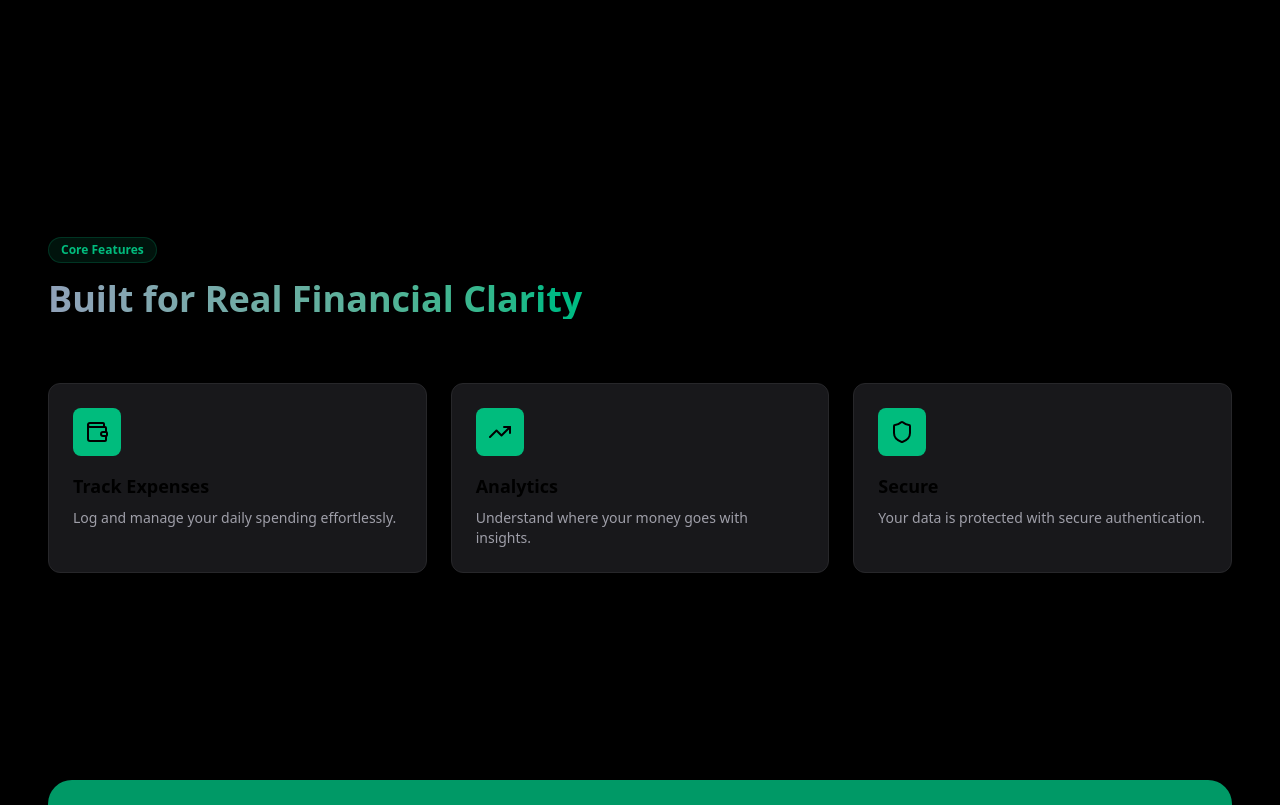
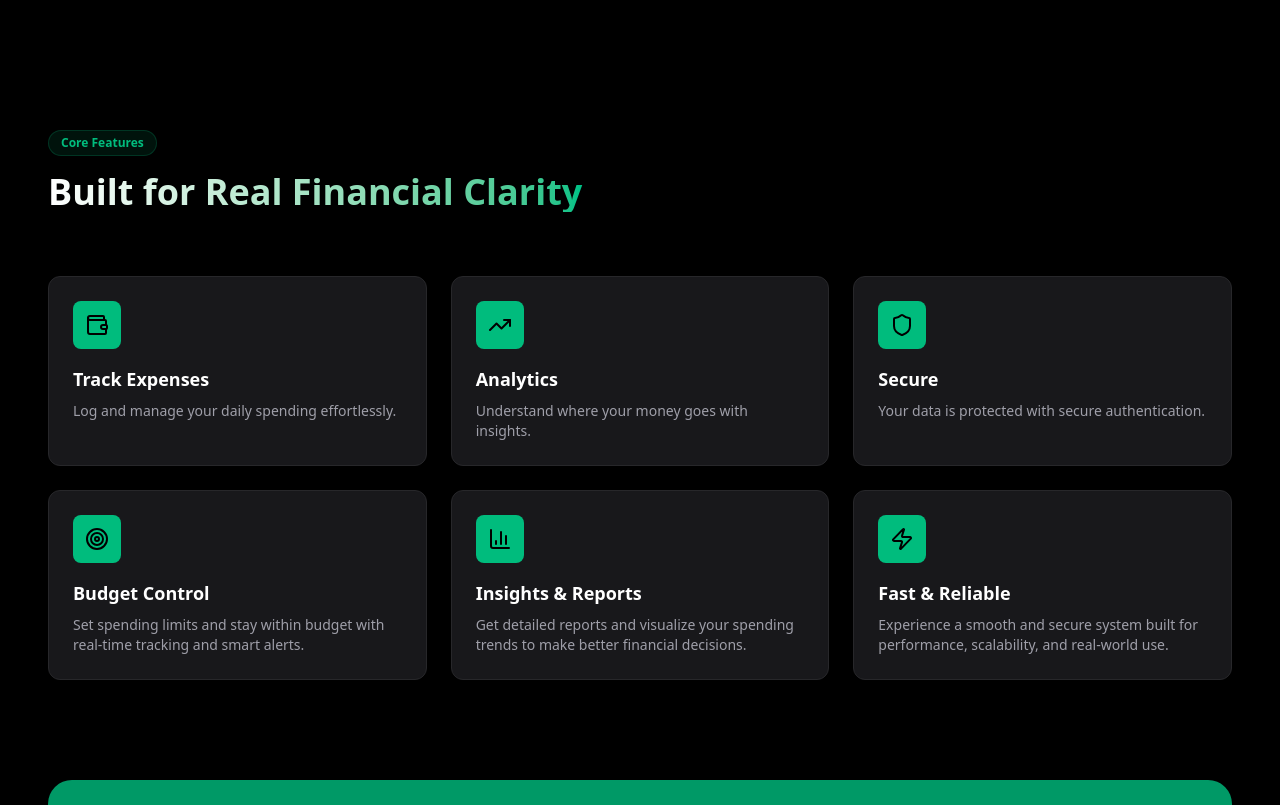
Before and after one commit to Prateet-Github/expense-vault, a Next.js app: page / in a window 1280 px wide. Shown: the part 740-1545 px from the top of the page. Built offline with nearby package versions, Linux system fonts and the light colour scheme; no server answers.

Commit message:
feat: add date filter to expenses page and enhance UI components

```diff
--- a/app/(main)/expenses/page.tsx
+++ b/app/(main)/expenses/page.tsx
@@ -2,7 +2,6 @@
 
 import { useEffect, useState } from "react";
 import { Trash2, Plus, Loader2 } from "lucide-react";
-import Link from "next/link";
 import AddExpenseModal from "@/components/ui/AddExpenseModal";
 
 interface Expense {
@@ -17,6 +16,7 @@ export default function ExpensesPage() {
   const [expenses, setExpenses] = useState<Expense[]>([]);
   const [loading, setLoading] = useState(true);
   const [open, setOpen] = useState(false);
+  const [selectedDate, setSelectedDate] = useState("");
 
   useEffect(() => {
     fetchExpenses();
@@ -57,6 +57,13 @@ export default function ExpensesPage() {
     }
   };
 
+  const filteredExpenses = selectedDate
+    ? expenses.filter((exp) => {
+        const expDate = new Date(exp.date).toLocaleDateString("en-CA");
+        return expDate === selectedDate;
+      })
+    : expenses;
+
   if (loading) {
     return (
       <div className="h-[80vh] flex items-center justify-center">
@@ -68,7 +75,7 @@ export default function ExpensesPage() {
   return (
     <div className="min-h-screen max-w-7xl mx-auto px-4 py-10 text-white">
       {/* Header */}
-      <div className="flex justify-between items-center mb-10">
+      <div className="flex flex-col sm:flex-row justify-between items-start sm:items-center gap-4 mb-6">
         <h1 className="text-2xl font-bold">Your Expenses</h1>
 
         <button
@@ -79,10 +86,29 @@ export default function ExpensesPage() {
         </button>
       </div>
 
+      {/* Date Filter */}
+      <div className="flex flex-col sm:flex-row gap-3 mb-8">
+        <input
+          type="date"
+          value={selectedDate}
+          onChange={(e) => setSelectedDate(e.target.value)}
+          className="bg-zinc-900 border border-zinc-700 px-3 py-2 rounded-lg text-sm"
+        />
+
+        {selectedDate && (
+          <button
+            onClick={() => setSelectedDate("")}
+            className="text-xs text-zinc-400 hover:text-white"
+          >
+            Clear filter
+          </button>
+        )}
+      </div>
+
       {/* List */}
-      {expenses.length > 0 ? (
+      {filteredExpenses.length > 0 ? (
         <div className="space-y-3">
-          {expenses.map((exp) => (
+          {filteredExpenses.map((exp) => (
             <div
               key={exp._id}
               className="flex justify-between items-center p-4 rounded-xl border border-zinc-800 bg-zinc-900/40 hover:bg-zinc-900/60 transition"
@@ -111,15 +137,22 @@ export default function ExpensesPage() {
         </div>
       ) : (
         <div className="text-center py-16 border border-dashed border-zinc-800 rounded-2xl">
-          <p className="text-zinc-500 mb-3">No expenses yet</p>
+          <p className="text-zinc-500 mb-3">
+            {selectedDate
+              ? "No expenses found for selected date"
+              : "No expenses yet"}
+          </p>
+
           <button
             onClick={() => setOpen(true)}
             className="bg-emerald-600 hover:bg-emerald-500 text-black px-4 py-2 rounded-xl text-sm font-bold flex items-center gap-2 mx-auto"
           >
-            <Plus size={16} /> Add Your First Expense
+            <Plus size={16} /> Add Expense
           </button>
         </div>
       )}
+
+      {/* Modal */}
       {open && (
         <AddExpenseModal
           onClose={() => setOpen(false)}
--- a/components/layout/Navbar.tsx
+++ b/components/layout/Navbar.tsx
@@ -72,7 +72,7 @@ const Navbar = () => {
             <div className="flex gap-4">
               <Link
                 href="/signup"
-                className="border-2 border-emerald-600 hover:border-emerald-700 py-2 px-4 rounded-lg"
+                className="border-2 border-emerald-600 hover:border-emerald-700 py-2 px-4 rounded-lg text-emerald-500"
               >
                 Sign Up
               </Link>
@@ -126,7 +126,7 @@ const Navbar = () => {
           {/* Bottom */}
           <div className="mt-auto">
             {user ? (
-              <button className="w-full bg-red-500/10 text-red-400 py-4 rounded-xl font-bold">
+              <button className="w-full border border-rose-400 text-red-400 py-4 rounded-xl font-bold">
                 Logout
               </button>
             ) : (
--- a/components/section/Cta.tsx
+++ b/components/section/Cta.tsx
@@ -18,7 +18,7 @@ const Cta = () => {
           </div>
 
           <Link
-            href="/signup"
+            href="/dashboard"
             className="bg-black text-emerald-500 px-6 sm:px-8 py-3 rounded-xl font-bold hover:scale-105 transition w-full sm:w-auto text-center"
           >
             Get Started →
--- a/components/section/Features.tsx
+++ b/components/section/Features.tsx
@@ -1,16 +1,23 @@
-import { TrendingUp, Wallet, Shield } from "lucide-react";
+import {
+  TrendingUp,
+  Wallet,
+  Shield,
+  Target,
+  BarChart3,
+  Zap,
+} from "lucide-react";
 import { FeatureCard } from "@/components/ui/FeatureCard";
 
 const Features = () => {
   return (
-         <section className="min-h-[70vh] px-4 sm:px-6 lg:px-12 flex items-center">
+    <section className="min-h-[70vh] px-4 sm:px-6 lg:px-12 flex items-center text-white">
       <div className="max-w-7xl mx-auto w-full">
         <div className="mb-12 sm:mb-16">
           <div className="inline-flex px-3 py-1 rounded-full bg-emerald-500/10 border border-emerald-500/20 text-emerald-500 text-xs font-bold mb-4">
             Core Features
           </div>
 
-            <h3 className="text-2xl sm:text-3xl md:text-4xl font-bold max-w-xl bg-linear-to-r from-slate-400 to-emerald-500 bg-clip-text text-transparent">
+          <h3 className="text-2xl sm:text-3xl md:text-4xl font-bold max-w-xl bg-linear-to-r from-white to-emerald-500 bg-clip-text text-transparent">
             Built for Real Financial Clarity
           </h3>
         </div>
@@ -31,10 +38,27 @@ const Features = () => {
             title="Secure"
             desc="Your data is protected with secure authentication."
           />
+          <FeatureCard
+            icon={<Target />}
+            title="Budget Control"
+            desc="Set spending limits and stay within budget with real-time tracking and smart alerts."
+          />
+
+          <FeatureCard
+            icon={<BarChart3 />}
+            title="Insights & Reports"
+            desc="Get detailed reports and visualize your spending trends to make better financial decisions."
+          />
+
+          <FeatureCard
+            icon={<Zap />}
+            title="Fast & Reliable"
+            desc="Experience a smooth and secure system built for performance, scalability, and real-world use."
+          />
         </div>
       </div>
     </section>
-  )
-}
+  );
+};
 
-export default Features
+export default Features;
--- a/components/section/Hero.tsx
+++ b/components/section/Hero.tsx
@@ -1,11 +1,16 @@
+"use client";
+
 import Link from "next/link";
 import { ArrowRight, TrendingUp } from "lucide-react";
+import { useAuth } from "@/hooks/useAuth";
 
 const Hero = () => {
+  const { user } = useAuth();
+
   return (
-
     <section className="flex items-center px-4 sm:px-6 lg:px-12 min-h-screen text-white">
       <div className="max-w-7xl mx-auto grid lg:grid-cols-2 gap-12 lg:gap-16 items-center w-full">
+
         {/* LEFT */}
         <div className="space-y-6 sm:space-y-8">
           <h1 className="text-4xl sm:text-5xl md:text-6xl lg:text-8xl font-extrabold leading-tight tracking-tight">
@@ -20,26 +25,34 @@ const Hero = () => {
             finances with a system designed for simplicity.
           </p>
 
+          {/* CTA */}
           <div className="flex flex-col sm:flex-row gap-3 sm:gap-4">
+
+            {/* Primary Button */}
             <Link
-                href="/signup"
+              href={user ? "/dashboard" : "/signup"}
               className="bg-emerald-600 hover:bg-emerald-500 text-black px-6 py-3 rounded-xl font-bold flex items-center justify-center gap-2"
             >
-                Get Started <ArrowRight size={18} />
+              {user ? "Go to Dashboard" : "Get Started"}
+              <ArrowRight size={18} />
             </Link>
 
+            {/* Secondary Button (only if NOT logged in) */}
+            {!user && (
               <Link
                 href="/signin"
                 className="bg-zinc-900 border border-zinc-700 px-6 py-3 rounded-xl font-bold text-center"
               >
                 Sign In
               </Link>
+            )}
           </div>
         </div>
 
         {/* RIGHT */}
         <div className="relative mt-10 lg:mt-0">
           <div className="bg-zinc-900 border border-zinc-800 rounded-xl p-4 sm:p-6 shadow-xl">
+
             <div className="flex justify-between items-center mb-4 sm:mb-6">
               <div className="text-xs text-zinc-500 uppercase tracking-widest">
                 Portfolio
@@ -68,7 +81,7 @@ const Hero = () => {
         </div>
       </div>
     </section>
-  )
-}
+  );
+};
 
-export default Hero
+export default Hero;
--- a/components/ui/AddExpenseModal.tsx
+++ b/components/ui/AddExpenseModal.tsx
@@ -41,7 +41,7 @@ export default function AddExpenseModal({ onClose, onSuccess }: Props) {
   };
 
   return (
-    <div className="fixed inset-0 z-50 bg-black/60 flex items-center justify-center">
+    <div className="fixed inset-0 z-50 bg-black/60 flex items-center justify-center px-4">
       {/* Modal */}
       <div className="bg-zinc-900 border border-zinc-800 rounded-2xl p-6 w-full max-w-md space-y-5 animate-in fade-in zoom-in-95 duration-200">
         {/* Header */}
```
Lines whose indentation alone changed are shown as unchanged.
